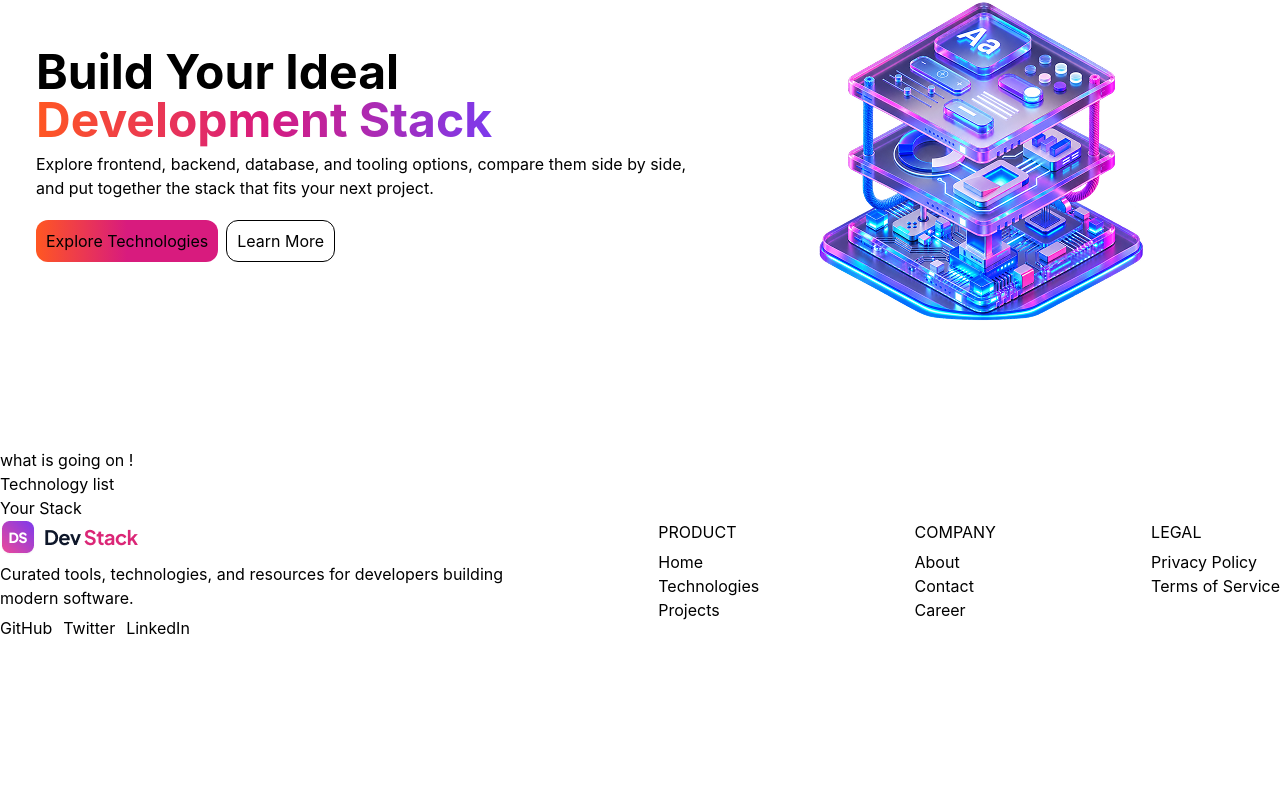
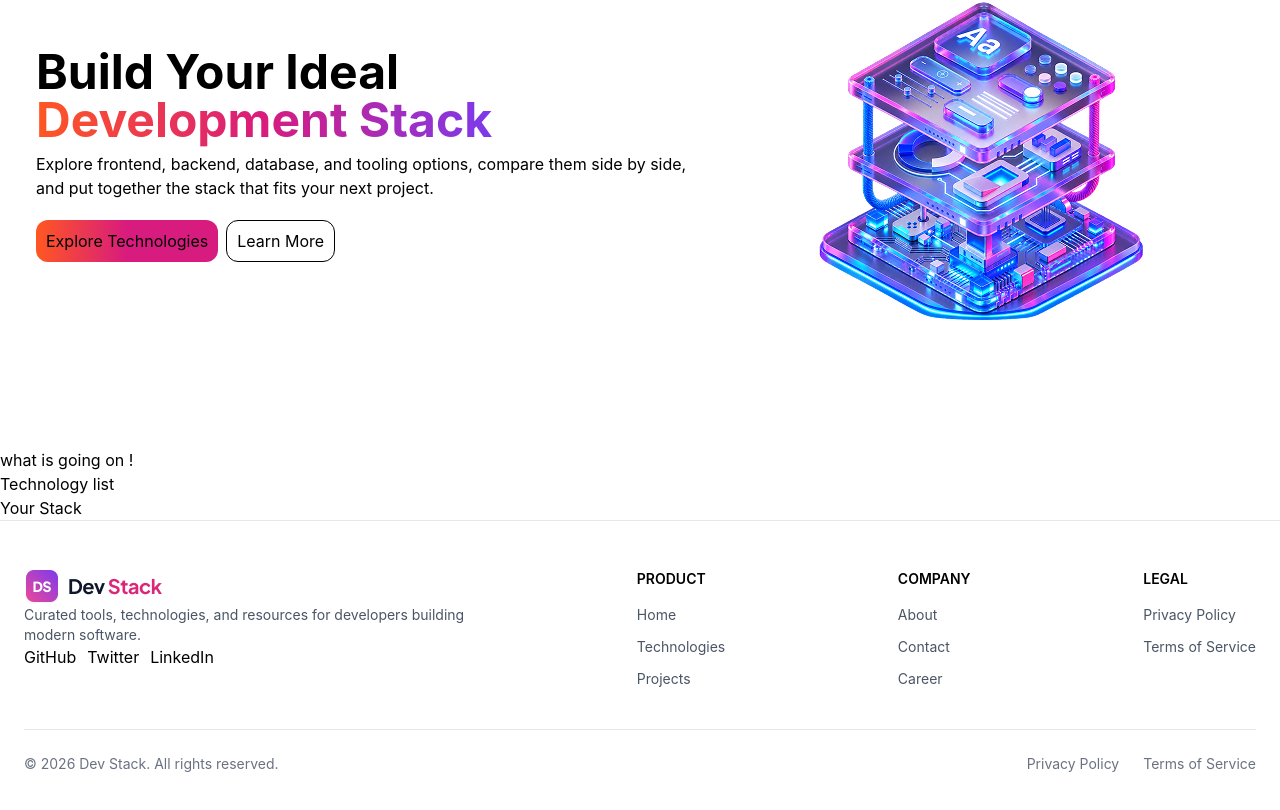
Before and after one commit to ovichawdhuryit/Dev-Stack-, a React (Vite) app: page / in a window 1280 px wide. Shown: the part 198-1008 px from the top of the page. Before the commit the page ends 838 px from the top, so only its background shows below. Built offline with nearby package versions, Linux system fonts and the light colour scheme.

Commit message:
footer section complete

```diff
--- a/src/Components/Footer.tsx
+++ b/src/Components/Footer.tsx
@@ -1,11 +1,11 @@
 export default function Footer() {
     return (
-        <footer>
-            <div className="flex justify-between ">
+        <footer className="border-t border-gray-200 px-6 py-12">
+            <div className="mx-auto max-w-7xl flex  justify-between ">
                 <div>
                     <img src="/assets/logo-text.png" alt="footer logo" />
 
-                    <p className="py-1.5">Curated tools, technologies, and resources for developers building <br /> modern software.</p>
+                    <p className=" text-sm text-gray-600">Curated tools, technologies, and resources for developers building <br /> modern software.</p>
 
                     <ul className="flex gap-2.75">
                         <li> GitHub</li>
@@ -15,8 +15,8 @@ export default function Footer() {
                 </div>
 
                 <div>
-                    <h3>PRODUCT</h3>
-                    <ul className="py-1.5">
+                    <h3 className="mb-4 text-sm font-semibold">PRODUCT</h3>
+                    <ul className="space-y-3 text-sm text-gray-600">
                         <li>Home</li>
                         <li>Technologies</li>
                         <li>Projects</li>
@@ -24,8 +24,8 @@ export default function Footer() {
                 </div>
 
                 <div>
-                    <h3>COMPANY</h3>
-                    <ul className="py-1.5">
+                    <h3 className="mb-4 text-sm font-semibold">COMPANY</h3>
+                    <ul className="space-y-3 text-sm text-gray-600">
                         <li>About</li>
                         <li>Contact</li>
                         <li>Career</li>
@@ -33,13 +33,23 @@ export default function Footer() {
                 </div>
 
                 <div>
-                    <h3>LEGAL</h3>
-                    <ul className="py-1.5">
+                    <h3 className="mb-4 text-sm font-semibold">LEGAL</h3>
+                    <ul className="space-y-3 text-sm text-gray-600">
                         <li> Privacy Policy</li>
                         <li>Terms of Service</li>
                     </ul>
                 </div>
             </div>
+            <div className="mx-auto mt-10 max-w-7xl border-t border-gray-200 pt-6">
+                <div className="flex justify-between text-sm text-gray-500">
+                    <p>© 2026 Dev Stack. All rights reserved.</p>
+
+                    <div className="flex gap-6">
+                        <a href="">Privacy Policy</a>
+                        <a href="">Terms of Service</a>
+                    </div>
+                </div>
+            </div>
         </footer>
     )
 }
```
